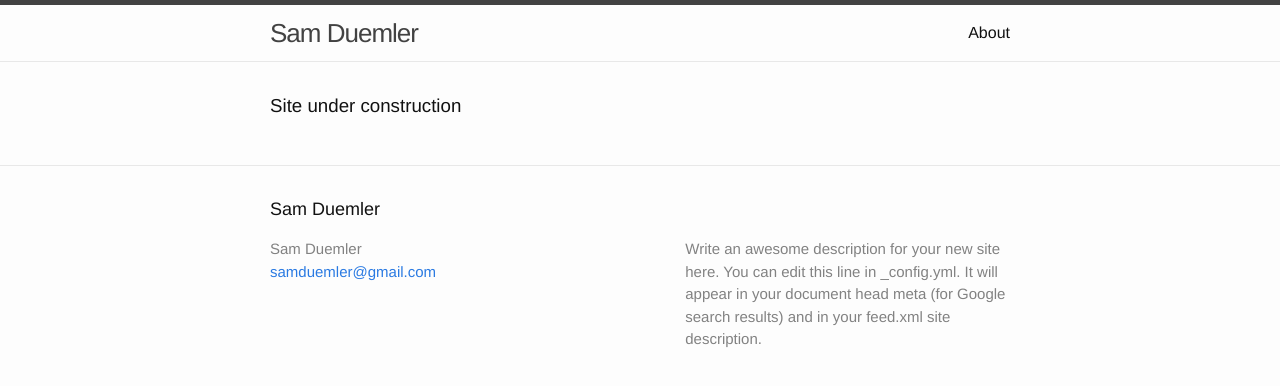
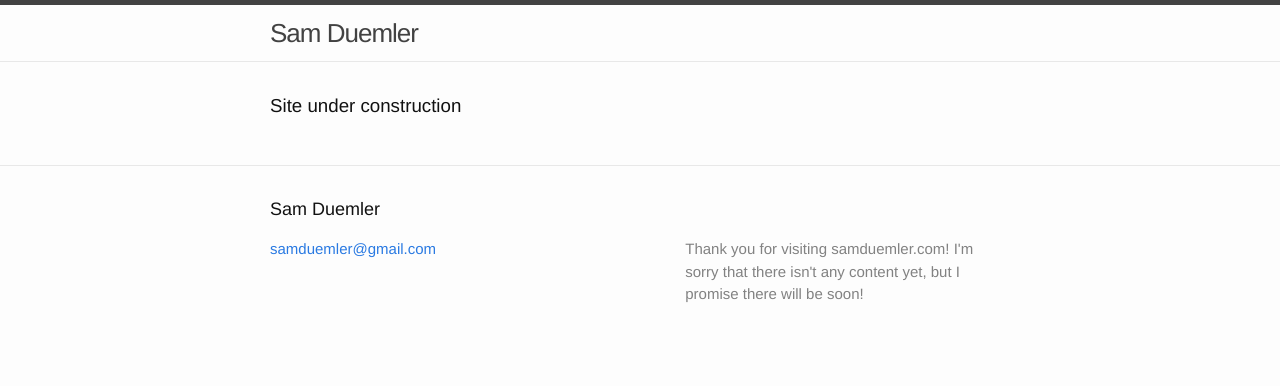
Before and after one commit to sduemler/sduemler.github.io, a Jekyll site: the page built from index.html, in a window 1280 px wide. Shown: the top 386 px of the page. Built offline with Jekyll 4.4.1, drawn with Linux system fonts in a browser that asks for light colours.

Commit message:
Removed About
Removed the About page and updated the description of the site.

```diff
--- a/_config.yml
+++ b/_config.yml
@@ -9,9 +9,8 @@
 title: Sam Duemler
 email: samduemler@gmail.com
 description: > # this means to ignore newlines until "baseurl:"
-  Write an awesome description for your new site here. You can edit this
-  line in _config.yml. It will appear in your document head meta (for
-  Google search results) and in your feed.xml site description.
+    Thank you for visiting samduemler.com! I'm sorry that there isn't any content yet,
+    but I promise there will be soon!
 baseurl: "" # the subpath of your site, e.g. /blog
 url: "http://yourdomain.com" # the base hostname & protocol for your site
 twitter_username: jekyllrb
--- a/_includes/footer.html
+++ b/_includes/footer.html
@@ -7,7 +7,7 @@
     <div class="footer-col-wrapper">
       <div class="footer-col footer-col-1">
         <ul class="contact-list">
-          <li>{{ site.title }}</li>
+          <!--<li>{{ site.title }}</li>-->
           <li><a href="mailto:{{ site.email }}">{{ site.email }}</a></li>
         </ul>
       </div>
```
Also changed, not shown: about.md (deleted, +0 -15 lines).
